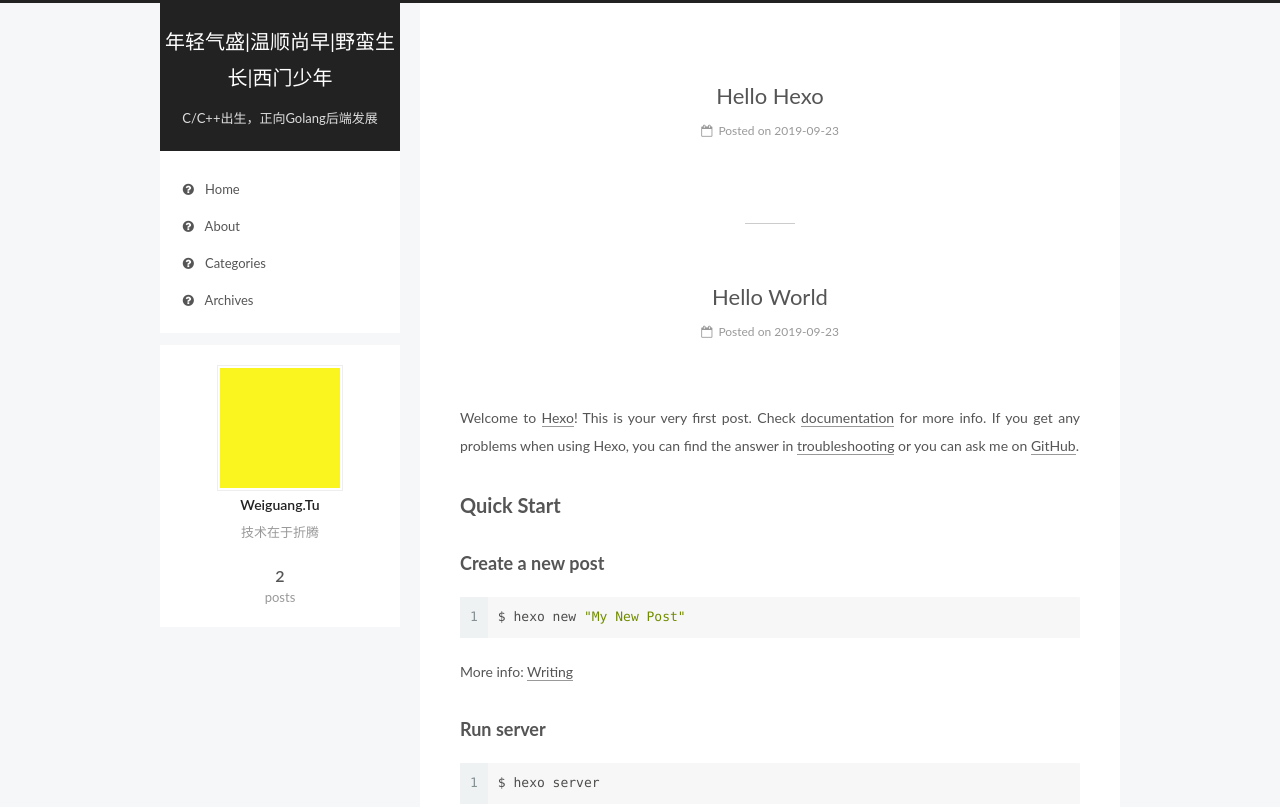
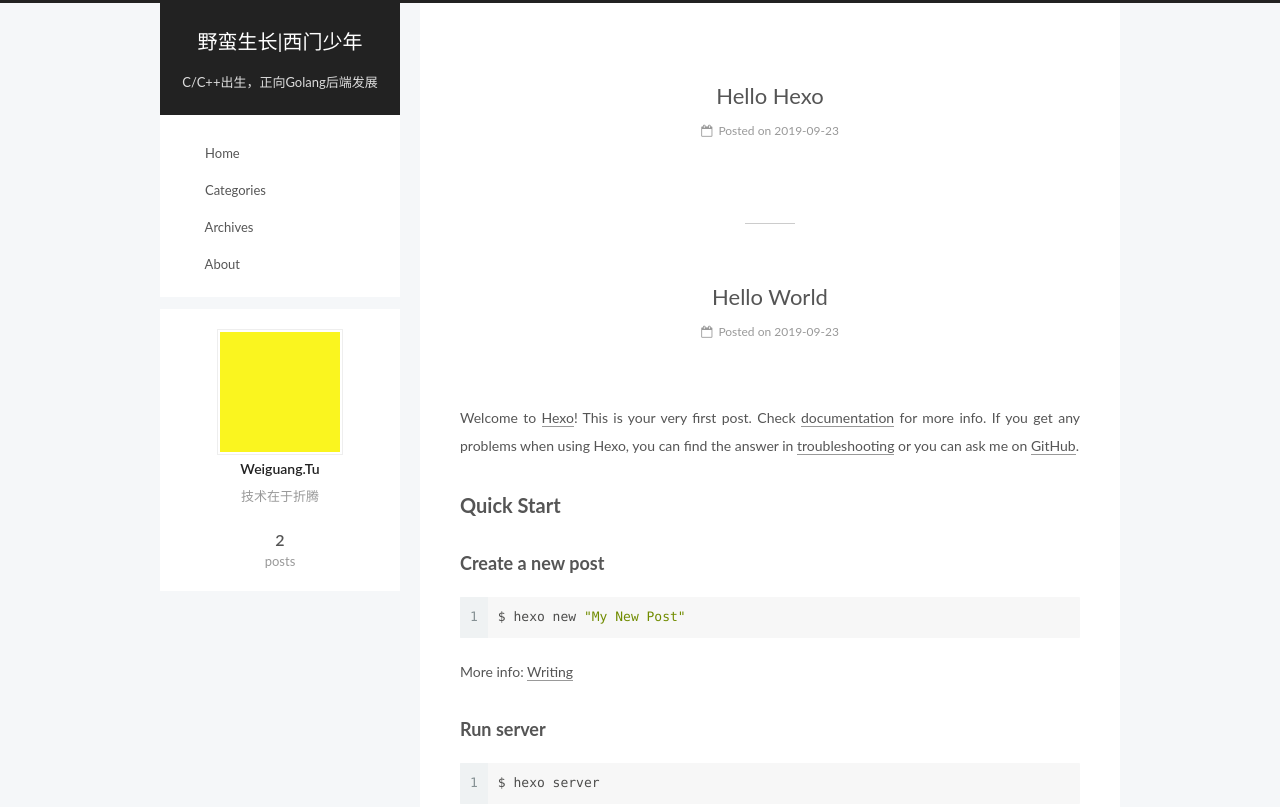
Before and after one commit to tuweiguang/tuweiguang.github.io, a plain HTML site: page index.html in a window 1280 px wide. Shown: the top 807 px of the page. Drawn offline with Linux system fonts and the light colour scheme.

Commit message:
Site updated: 2019-09-23 12:27:36

```diff
--- a/css/main.css
+++ b/css/main.css
@@ -1823,7 +1823,7 @@ pre .javascript .function {
   width: 4px;
   height: 4px;
   border-radius: 50%;
-  background: #1bb1e9;
+  background: #cb18e0;
 }
 .links-of-blogroll {
   font-size: 13px;
--- a/index.html
+++ b/index.html
@@ -81,13 +81,13 @@
 
 <meta name="description" content="技术在于折腾">
 <meta property="og:type" content="website">
-<meta property="og:title" content="年轻气盛|温顺尚早|野蛮生长|西门少年">
+<meta property="og:title" content="野蛮生长|西门少年">
 <meta property="og:url" content="http://yoursite.com/index.html">
-<meta property="og:site_name" content="年轻气盛|温顺尚早|野蛮生长|西门少年">
+<meta property="og:site_name" content="野蛮生长|西门少年">
 <meta property="og:description" content="技术在于折腾">
 <meta property="og:locale" content="zh-CN">
 <meta name="twitter:card" content="summary">
-<meta name="twitter:title" content="年轻气盛|温顺尚早|野蛮生长|西门少年">
+<meta name="twitter:title" content="野蛮生长|西门少年">
 <meta name="twitter:description" content="技术在于折腾">
 
 
@@ -124,7 +124,7 @@
 
 
 
-  <title>年轻气盛|温顺尚早|野蛮生长|西门少年</title>
+  <title>野蛮生长|西门少年</title>
 
 
 
@@ -155,7 +155,7 @@
     <div class="custom-logo-site-title">
       <a href="/" class="brand" rel="start">
         <span class="logo-line-before"><i></i></span>
-        <span class="site-title">年轻气盛|温顺尚早|野蛮生长|西门少年</span>
+        <span class="site-title">野蛮生长|西门少年</span>
         <span class="logo-line-after"><i></i></span>
       </a>
     </div>
@@ -181,29 +181,19 @@
 
 
         <li class="menu-item menu-item-home">
-          <a href="/主页" rel="section">
+          <a href="/" rel="section">
 
-              <i class="menu-item-icon fa fa-fw fa-question-circle"></i> <br>
+              <i class="menu-item-icon fa fa-fw fa-主页"></i> <br>
 
             Home
           </a>
         </li>
 
 
-        <li class="menu-item menu-item-about">
-          <a href="/关于" rel="section">
+        <li class="menu-item menu-item-categories">
+          <a href="/categories/" rel="section">
 
-              <i class="menu-item-icon fa fa-fw fa-question-circle"></i> <br>
-
-            About
-          </a>
-        </li>
-
-
-        <li class="menu-item menu-item-categories">
-          <a href="/分类" rel="section">
-
-              <i class="menu-item-icon fa fa-fw fa-question-circle"></i> <br>
+              <i class="menu-item-icon fa fa-fw fa-分类"></i> <br>
 
             Categories
           </a>
@@ -211,11 +201,21 @@
 
 
         <li class="menu-item menu-item-archives">
-          <a href="/文章列表" rel="section">
+          <a href="/archives/" rel="section">
 
-              <i class="menu-item-icon fa fa-fw fa-question-circle"></i> <br>
+              <i class="menu-item-icon fa fa-fw fa-文章列表"></i> <br>
 
             Archives
+          </a>
+        </li>
+
+
+        <li class="menu-item menu-item-about">
+          <a href="/about/" rel="section">
+
+              <i class="menu-item-icon fa fa-fw fa-关于"></i> <br>
+
+            About
           </a>
         </li>
 
@@ -261,7 +261,7 @@
     </span>
 
     <span hidden itemprop="publisher" itemscope itemtype="http://schema.org/Organization">
-      <meta itemprop="name" content="年轻气盛|温顺尚早|野蛮生长|西门少年">
+      <meta itemprop="name" content="野蛮生长|西门少年">
     </span>
 
 
@@ -380,7 +380,7 @@
     </span>
 
     <span hidden itemprop="publisher" itemscope itemtype="http://schema.org/Organization">
-      <meta itemprop="name" content="年轻气盛|温顺尚早|野蛮生长|西门少年">
+      <meta itemprop="name" content="野蛮生长|西门少年">
     </span>
 
 
@@ -536,7 +536,7 @@
 
               <div class="site-state-item site-state-posts">
 
-                <a href="/文章列表">
+                <a href="/archives/">
 
                   <span class="site-state-item-count">2</span>
                   <span class="site-state-item-name">posts</span>
```
Also changed, not shown: 2019/09/23/Hello-Hexo/index.html (+22 -22 lines), 2019/09/23/hello-world/index.html (+22 -22 lines), archives/2019/09/index.html (+23 -23 lines), archives/2019/index.html (+23 -23 lines), archives/index.html (+23 -23 lines).
